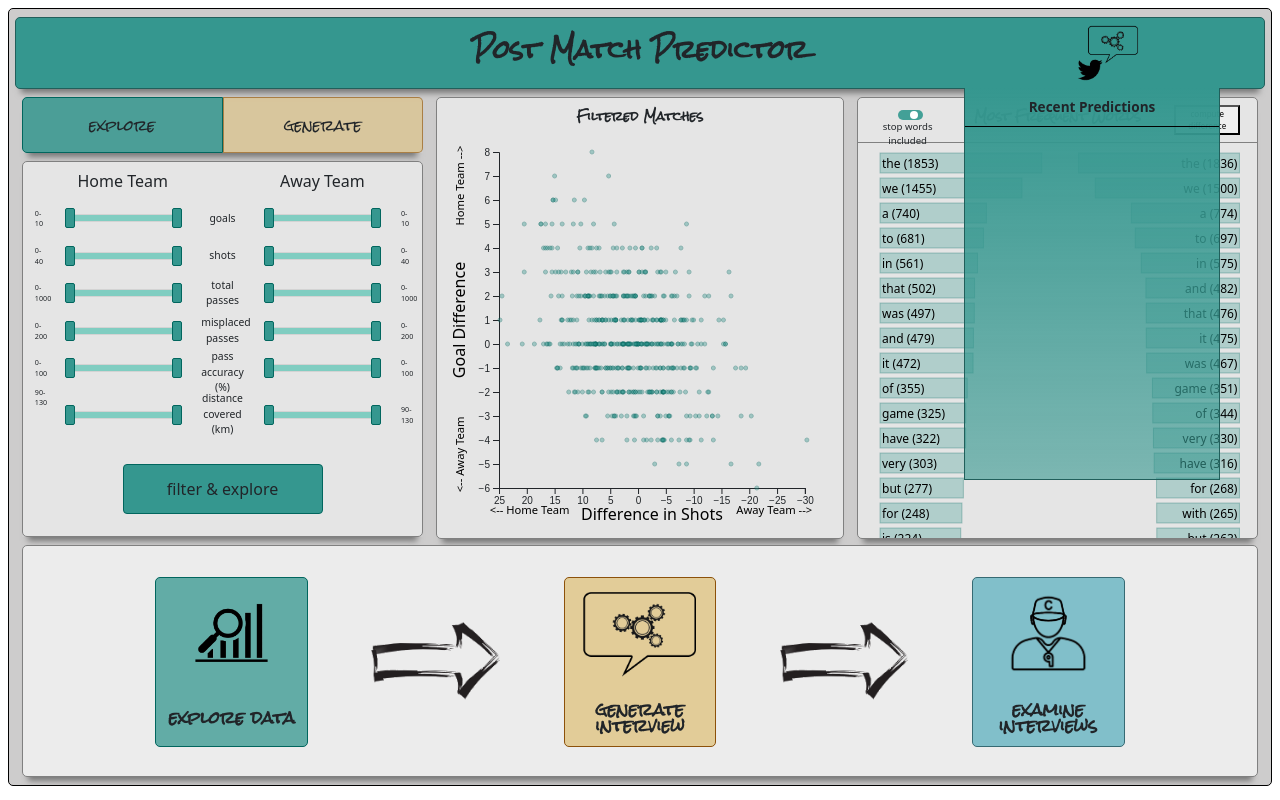
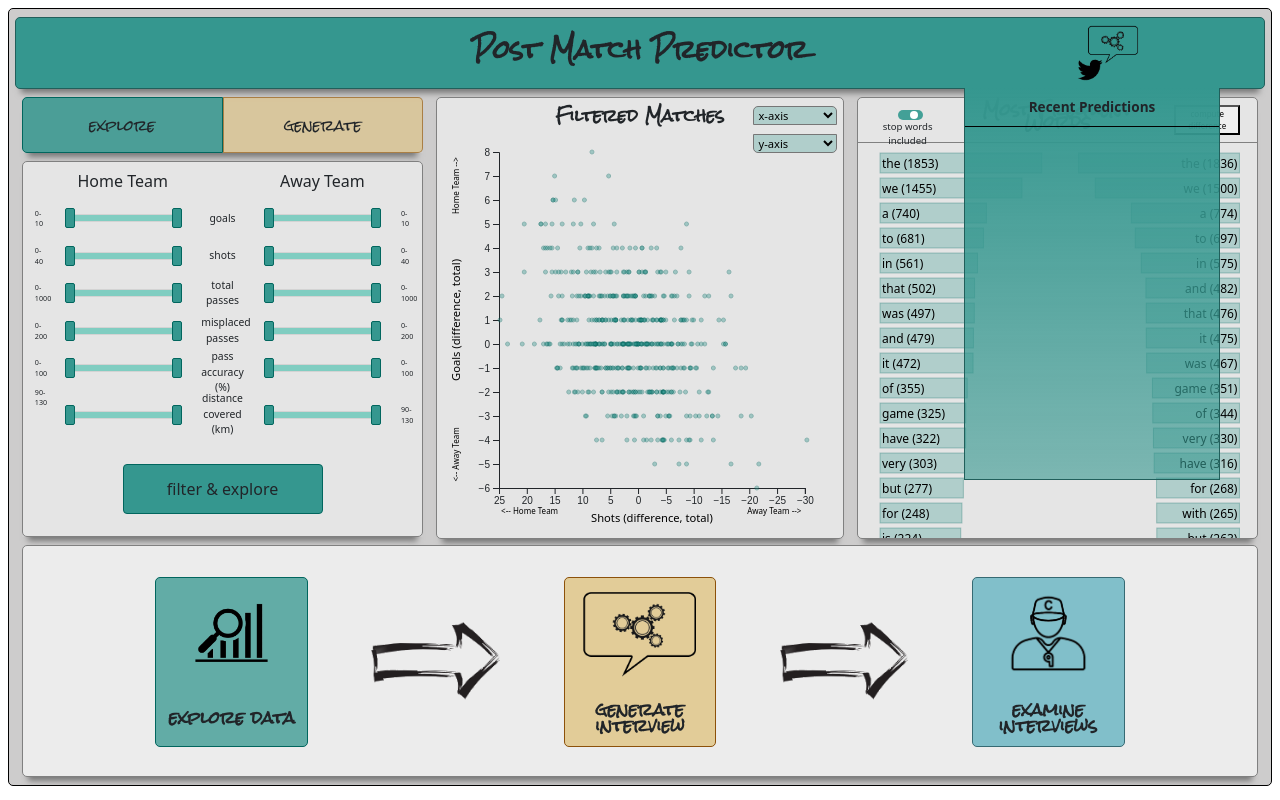
Before and after one commit to rob3rtroessler/Post-Match-Predictor, a Flask app: page / in a window 1280 px wide. Run offline with Flask 2, Linux system fonts and the light colour scheme; data that the repository does not hold is empty; some libraries are stand-ins or nearby versions.

Commit message:
drop downs added

```diff
--- a/static/css/fonts.css
+++ b/static/css/fonts.css
@@ -22,7 +22,7 @@ h1 {
 
 h2 {
     font-family: "Rock Salt";
-    font-size: 1.5vh;
+    font-size: 2vh;
     font-style: normal;
     font-variant: normal;
     font-weight: 700;
--- a/static/js/distribution-vis.js
+++ b/static/js/distribution-vis.js
@@ -37,6 +37,15 @@ class DistributionVis {
             .attr('class', "tooltip")
             .attr('id', 'distributionTooltip')
 
+        // drop downs listeners
+        vis.xAxisDropDown = d3.select("#x-axis-selection").on('change', () => {
+            vis.updateVis()
+        })
+
+        vis.yAxisDropDown = d3.select("#y-axis-selection").on('change', () => {
+            vis.updateVis()
+        })
+
         // axis groups
         vis.xAxisGroup = vis.svg.append('g')
             .attr('class', 'axis x-axis')
@@ -46,12 +55,13 @@ class DistributionVis {
             .attr('class', 'axis y-axis');
 
         // text label for the y axis
-        vis.svg.append("text")
+        vis.yLabel = vis.svg.append("text")
             .attr("transform", "rotate(-90)")
             .attr("y", 0 - vis.margin.left)
             .attr("x",0 - (vis.height / 2))
             .attr("dy", "1em")
             .style("text-anchor", "middle")
+            .style("font-size", "0.7em")
             .text("Goal Difference");
 
         vis.svg.append("text")
@@ -60,7 +70,7 @@ class DistributionVis {
             .attr("x",0 - (vis.height *1/10))
             .attr("dy", "1.3em")
             .style("text-anchor", "middle")
-            .style("font-size", "0.7em")
+            .style("font-size", "0.5em")
             .text("Home Team -->");
 
         vis.svg.append("text")
@@ -69,31 +79,32 @@ class DistributionVis {
             .attr("x",0 - (vis.height *9/10))
             .attr("dy", "1.3em")
             .style("text-anchor", "middle")
-            .style("font-size", "0.7em")
+            .style("font-size", "0.5em")
             .text("<-- Away Team");
 
         // text label for the x axis
-        vis.svg.append("text")
+        vis.xLabel = vis.svg.append("text")
             .attr("y", vis.height)
             .attr("x",vis.width / 2)
-            .attr("dy", "2em")
+            .attr("dy", "3em")
             .style("text-anchor", "middle")
+            .style("font-size", "0.7em")
             .text("Difference in Shots");
 
         vis.svg.append("text")
             .attr("y", vis.height)
             .attr("x", vis.width *9/10)
-            .attr("dy", "2.3em")
+            .attr("dy", "3.3em")
             .style("text-anchor", "middle")
-            .style("font-size", "0.7em")
+            .style("font-size", "0.5em")
             .text("Away Team -->");
 
         vis.svg.append("text")
             .attr("y", vis.height)
             .attr("x", vis.width *1/10)
-            .attr("dy", "2.3em")
+            .attr("dy", "3.3em")
             .style("text-anchor", "middle")
-            .style("font-size", "0.7em")
+            .style("font-size", "0.5em")
             .text("<-- Home Team");
     }
 
@@ -106,12 +117,16 @@ class DistributionVis {
         // calculate goal & shot diff & populate wrangledData
         vis.data.forEach(match => {
 
-            let goal_diff = match['score_home'] - match['score_away']
-            let shot_diff = match['shots_home'] - match['shots_away']
+            let goals_diff = match['score_home'] - match['score_away']
+            let shots_diff = match['shots_home'] - match['shots_away']
+            let distance_diff = match['distance_home'] - match['distance_away']
+            let accuracy_diff = match['pass_accuracy_home'] - match['pass_accuracy_away']
 
             vis.wrangledDate.push({
-                goal_diff: goal_diff,
-                shot_diff: shot_diff,
+                goals_diff: goals_diff,
+                shots_diff: shots_diff,
+                distance_diff: distance_diff,
+                accuracy_diff: accuracy_diff,
                 data : match
             })
         })
@@ -125,17 +140,35 @@ class DistributionVis {
     updateVis(){
         let vis = this;
 
+        // grab latest values
+        let x_category = document.getElementById("x-axis-selection").value;
+        let y_category = document.getElementById("y-axis-selection").value;
+
+        let categoryLookUpTable = {
+            goals_diff: 'Goals (difference, total)',
+            shots_diff: 'Shots (difference, total)',
+            distance_diff: 'Distance Covered (difference, km)',
+            accuracy_diff: 'Pass Accuracy (difference, %)',
+        }
+
+        // update axis labels
+        if (x_category !== 'x-axis'){
+            vis.xLabel.text(categoryLookUpTable[x_category])
+        }
+        if (y_category !== 'y-axis'){
+            vis.yLabel.text(categoryLookUpTable[y_category])
+        }
+
         // scale for x axis
         vis.xScale = d3.scaleLinear()
             .range([vis.width, 0])
-            .domain([d3.min(vis.wrangledDate, d => d.shot_diff), d3.max(vis.wrangledDate, d => d.shot_diff)])
+            .domain([d3.min(vis.wrangledDate, d => d[x_category]), d3.max(vis.wrangledDate, d => d[x_category])])
 
-        console.log('shot_diffs', [d3.min(vis.wrangledDate, d => d.shot_diff), d3.max(vis.wrangledDate, d => d.shot_diff)])
 
         // scale for y axis
         vis.yScale = d3.scaleLinear()
             .range([vis.height, 0])
-            .domain([d3.min(vis.wrangledDate, d => d.goal_diff), d3.max(vis.wrangledDate, d => d.goal_diff)])
+            .domain([d3.min(vis.wrangledDate, d => d[y_category]), d3.max(vis.wrangledDate, d => d[y_category])])
 
         // axis
         vis.xAxisGroup.transition().duration(500).call(d3.axisBottom(vis.xScale))
@@ -146,8 +179,8 @@ class DistributionVis {
 
         vis.circles.enter().append('circle')
             .merge(vis.circles)
-            .attr('cx', d => vis.xScale(d.shot_diff)+ Math.floor(Math.random() * 5)) // some randomness to see overlapping matches
-            .attr('cy', d => vis.yScale(d.goal_diff))
+            .attr('cx', d => vis.xScale(d[x_category])+ Math.floor(Math.random() * 5)) // some randomness to see overlapping matches
+            .attr('cy', d => vis.yScale(d[y_category]))
 
             .on('mouseover', function (event,d) {
 
@@ -352,8 +385,8 @@ class DistributionVis {
             .transition()
             .duration(500)
             .attr('class', 'match_circle')
-            .attr('cx', d => vis.xScale(d.shot_diff)+ Math.floor(Math.random() * 5)) // some randomness to see overlapping matches
-            .attr('cy', d => vis.yScale(d.goal_diff))
+            .attr('cx', d => vis.xScale(d[x_category])+ Math.floor(Math.random() * 5)) // some randomness to see overlapping matches
+            .attr('cy', d => vis.yScale(d[y_category]))
             .attr('r', 2)
             .style('fill', '#35978f')
             .style('opacity', '0.4')
--- a/templates/index.html
+++ b/templates/index.html
@@ -417,9 +417,31 @@
 
                                 <!-- distribution vis toolbar -->
                                 <div class="row" style="height: 10%;">
-                                    <div class="col">
+                                    <div class="col-6 offset-3">
                                         <div class="row justify-content-center" style="height: 100%">
                                             <h2 class="align-self-center">Filtered Matches</h2>
+                                        </div>
+                                    </div>
+                                    <div class="col-3">
+                                        <div style="position: absolute; height: 7vh; width: 6.5vw;">
+                                            <div style="height: 50%; margin-top: 1vh">
+                                                <select id="x-axis-selection" style="width: 100%; border-radius: 5px 5px 0px 0px; background: rgba(53, 151, 143, 0.3); font-size: 0.7em">
+                                                    <option value="shots_diff" selected>x-axis</option>
+                                                    <option value="goals_diff">goals (difference, total)</option>
+                                                    <option value="shots_diff">shots (difference, total)</option>
+                                                    <option value="accuracy_diff">pass accuracy (difference, %)</option>
+                                                    <option value="distance_diff">distance covered (difference, km)</option>
+                                                </select>
+                                            </div>
+                                            <div style="height: 50%">
+                                                <select id="y-axis-selection" style="width: 100%; border-radius: 0px 0px 5px 5px; background: rgba(53, 151, 143, 0.3); font-size: 0.7em">
+                                                    <option value="goals_diff" selected>y-axis</option>
+                                                    <option value="goals_diff">goals (difference, total)</option>
+                                                    <option value="shots_diff">shots (difference, total)</option>
+                                                    <option value="accuracy_diff">pass accuracy (difference, %)</option>
+                                                    <option value="distance_diff">distance covered (difference, km)</option>
+                                                </select>
+                                            </div>
                                         </div>
                                     </div>
                                 </div>
```
